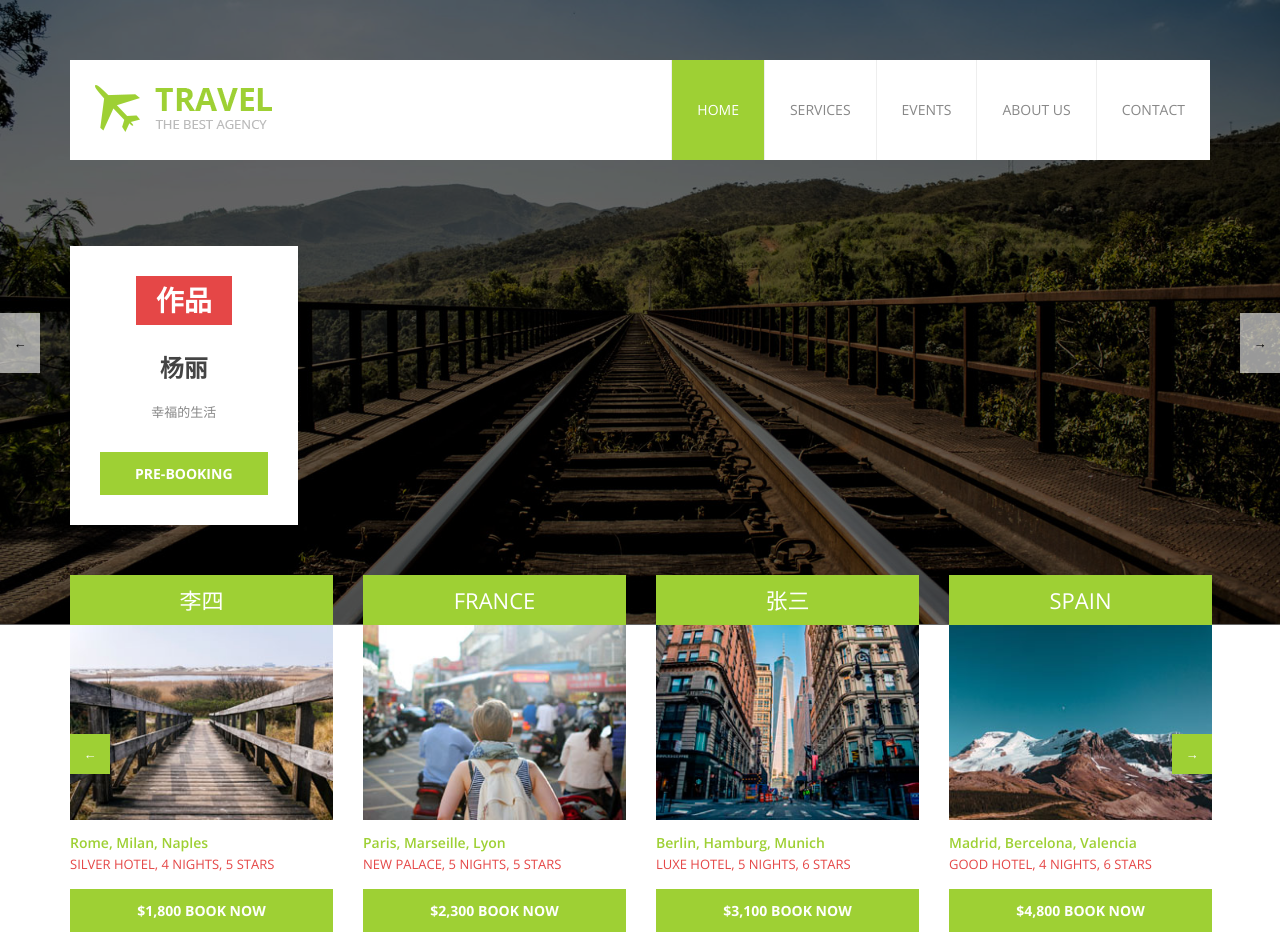
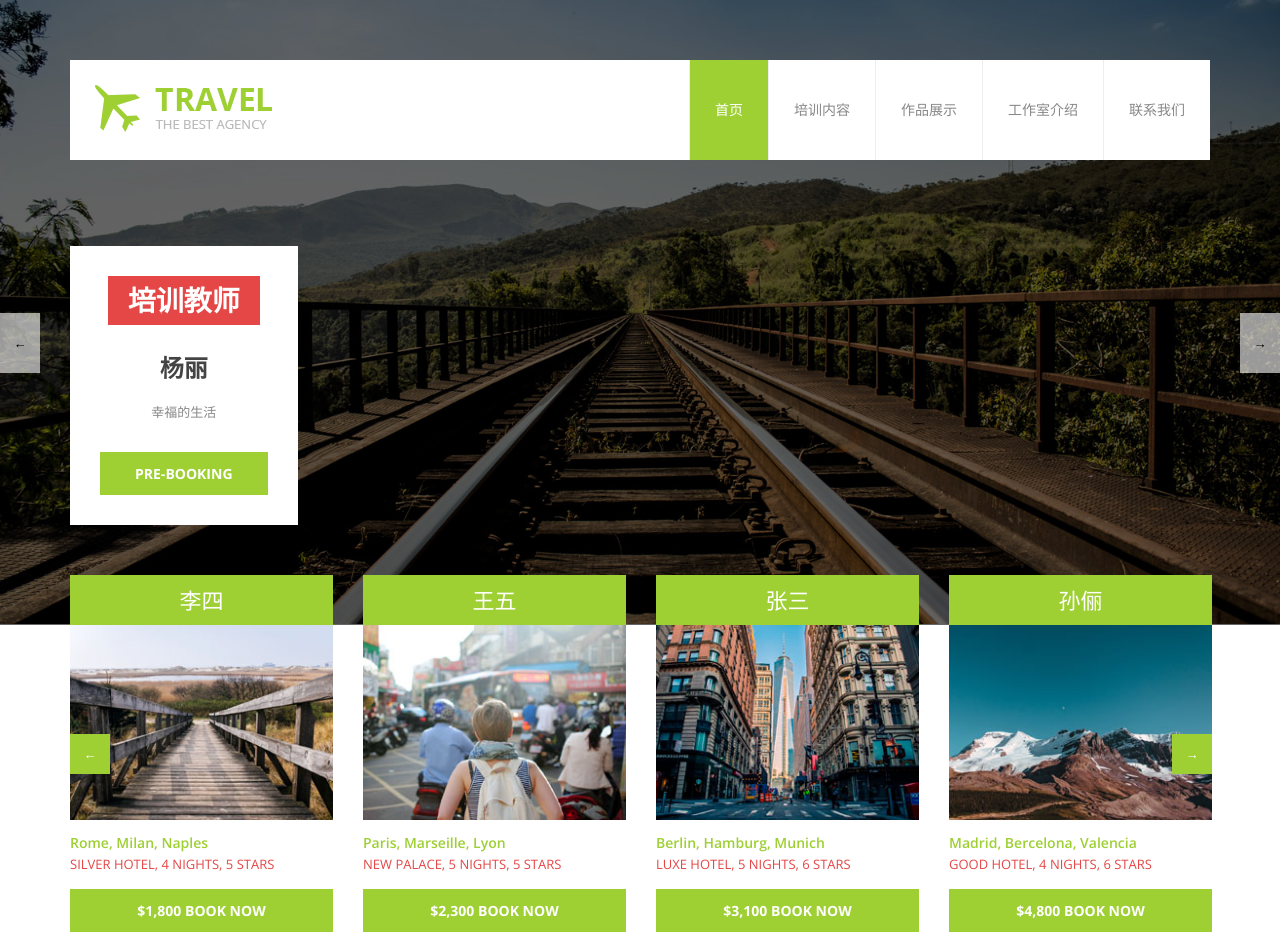
Before and after one commit to dayali/dayali.github.com, a plain HTML site: page index.html in a window 1280 px wide. Shown: the top 935 px of the page. Drawn offline with nearby package versions, Linux system fonts and the light colour scheme.

Commit message:
11
宿舍

```diff
--- a/index.html
+++ b/index.html
@@ -40,11 +40,11 @@
                         <div class="col-md-8 col-sm-6 col-xs-2">
                             <div class="main-menu">
                                 <ul class="visible-lg visible-md">
-                                    <li class="active"><a href="index.html">Home</a></li>
-                                    <li><a href="services.html">Services</a></li>
-                                    <li><a href="events.html">Events</a></li>
-                                    <li><a href="about.html">About Us</a></li>
-                                    <li><a href="contact.html">Contact</a></li>
+                                    <li class="active"><a href="index.html">首页</a></li>
+                                    <li><a href="services.html">培训内容</a></li>
+                                    <li><a href="events.html">作品展示</a></li>
+                                    <li><a href="about.html">工作室介绍</a></li>
+                                    <li><a href="contact.html">联系我们</a></li>
                                 </ul>
                                 <a href="#" class="toggle-menu visible-sm visible-xs">
                                     <i class="fa fa-bars"></i>
@@ -79,7 +79,7 @@
                         <div class="row">
                             <div class="col-md-5 col-lg-4">
                                 <div class="flex-caption visible-lg">
-                                    <span class="price">作品</span>
+                                    <span class="price">培训教师</span>
                                     <h3 class="title">杨丽</h3>
                                     <p>幸福的生活 <br>
 										</p>
@@ -96,7 +96,7 @@
                         <div class="row">
                             <div class="col-md-5 col-lg-4">
                                 <div class="flex-caption visible-lg">
-                                  <span class="price">作品</span>
+                                  <span class="price">培训教师</span>
                                     <h3 class="title">杨丽</h3>
                                     <p>幸福的生活 <br>
 										</p>
@@ -113,7 +113,7 @@
                         <div class="row">
                             <div class="col-md-5 col-lg-4">
                                 <div class="flex-caption visible-lg">
-                                    <span class="price">作品</span>
+                                  <span class="price">培训教师</span>
                                     <h3 class="title">杨丽</h3>
                                     <p>幸福的生活 <br>
 										</p>
@@ -147,7 +147,7 @@
                     <div class="list-item">
                         <div class="list-thumb">
                             <div class="title">
-                                <h4>France</h4>
+                                <h4>王五</h4>
                             </div>
                             <img src="images/destination_2.jpg" alt="destination 2">
                         </div> <!-- /.list-thumb -->
@@ -173,7 +173,7 @@
                     <div class="list-item">
                         <div class="list-thumb">
                             <div class="title">
-                                <h4>Spain</h4>
+                                <h4>孙俪</h4>
                             </div>
                             <img src="images/destination_4.jpg" alt="destination 4">
                         </div> <!-- /.list-thumb -->
```
